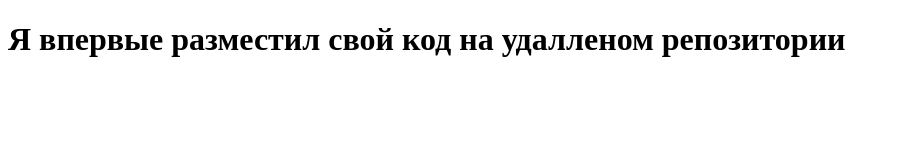
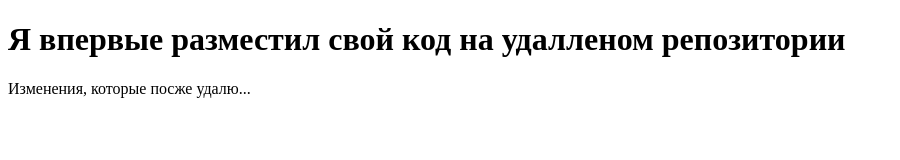
Before and after one commit to user8y695/test_repo, a plain HTML site: page index.html in a window 1280 px wide. Shown: the whole page, without its empty margins (0-900 px from the left). Drawn offline with Linux system fonts and the light colour scheme.

Commit message:
Ошибочный коммит

```diff
--- a/index.html
+++ b/index.html
@@ -7,5 +7,6 @@
 </head>
 <body>
     <h1>Я впервые разместил свой код на удалленом репозитории</h1>
+    <p>Изменения, которые посже удалю...</p>
 </body>
 </html>
```
